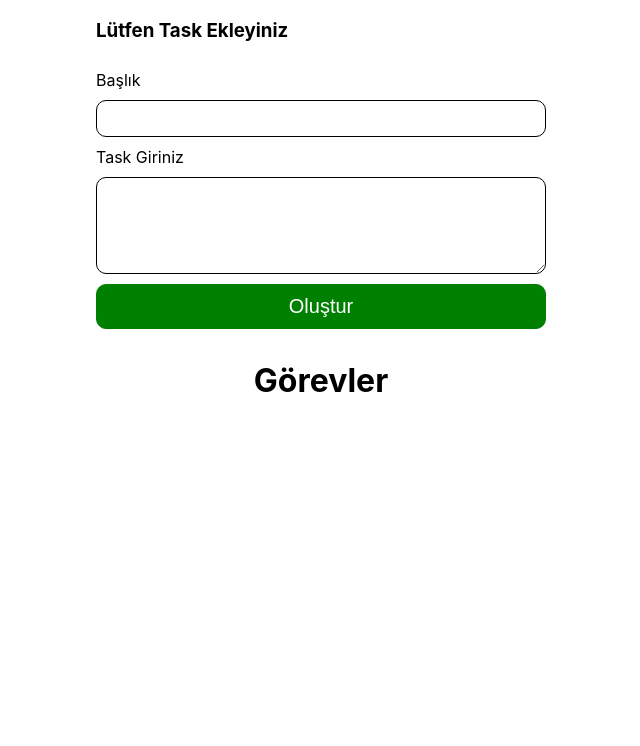
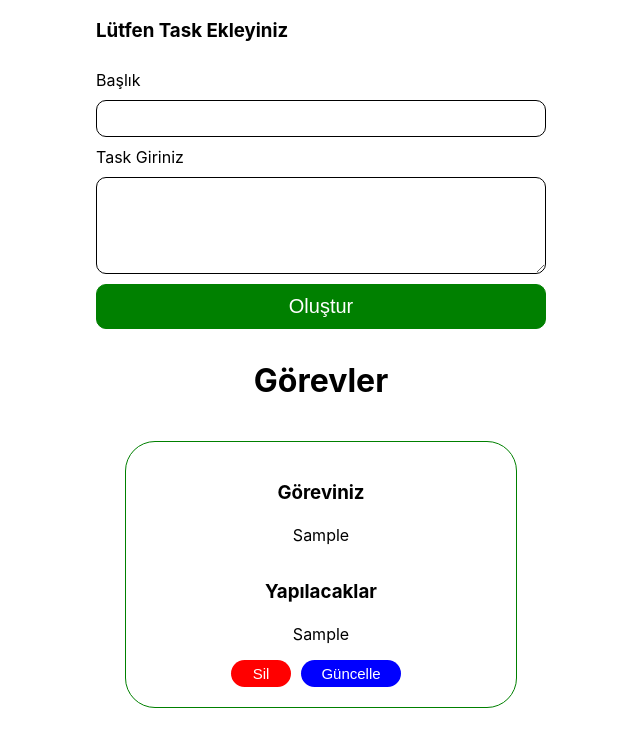
Before and after one commit to meralcihangirli/ReactJS-ReduxEgitimi-2023Guncel-, a React (Create React App) app in the folder task/jiraapplication/: page / in a window 1280 px wide. Both pictures are taken after typing "Sample", "Sample" into the empty fields and a click on the button "Oluştur". Shown: the top 746 px of the page, without its empty margins (319-959 px from the left). Built offline with nearby package versions, Linux system fonts and the light colour scheme.

Commit message:
Listeleme İşlemi CSS özellikleri

```diff
--- a/task/jiraapplication/src/App.css
+++ b/task/jiraapplication/src/App.css
@@ -1,30 +1,30 @@
-.App{
+.App {
   display: flex;
   flex-direction: column;
   align-items: center;
 }
 
-.task-create{
+.task-create {
   width: 450px;
 }
 
-.task-form{
+.task-form {
   display: flex;
   flex-direction: column;
 }
 
-.task-label{
+.task-label {
   margin: 10px 0px;
 }
 
-.task-input{
- padding: 10px;
- border:1px solid black;
- border-radius: 10px;
+.task-input {
+  padding: 10px;
+  border: 1px solid black;
+  border-radius: 10px;
 }
 
-.task-button{
-  border:1px solid green;
+.task-button {
+  border: 1px solid green;
   margin: 10px 0px;
   padding: 10px;
   background-color: green;
@@ -32,3 +32,46 @@
   border-radius: 10px;
   font-size: 20px;
 }
+
+.task-list {
+  display: flex;
+  flex-wrap: wrap;
+  justify-content: center;
+}
+
+.task-show {
+  border: 1px solid green;
+  border-radius: 30px;
+  width: 350px;
+  padding: 20px;
+  display: flex;
+  flex-direction: column;
+  align-items: center;
+  margin: 20px;
+}
+
+.task-title{
+  margin-bottom: 5px;
+}
+
+.task-delete {
+  padding: 5px;
+  font-size: 15px;
+  width: 60px;
+  border: none;
+  border-radius: 30px;
+  background-color: red;
+  color: white;
+  margin-right: 10px;
+}
+
+.task-edit {
+  padding: 5px;
+  font-size: 15px;
+  width: 100px;
+  border: none;
+  border-radius: 30px;
+  background-color: blue;
+  color: white;
+  margin-right: 10px;
+}
--- a/task/jiraapplication/src/components/TaskList.js
+++ b/task/jiraapplication/src/components/TaskList.js
@@ -1,7 +1,7 @@
 import TaskShow from "./TaskShow";
 
 function TaskList({tasks}) {
-    return (<div>
+    return (<div className="task-list">
 {tasks.map((task,index)=>{
     return (
         <TaskShow key={index} task={task}/>
--- a/task/jiraapplication/src/components/TaskShow.js
+++ b/task/jiraapplication/src/components/TaskShow.js
@@ -1,6 +1,15 @@
 function TaskShow({ task }) {
     console.log(task)
-    return (<div></div>);
+    return (<div className="task-show">
+        <h3 className="task-title">Göreviniz</h3>
+        <p>{task.title}</p>
+        <h3 className="task-title">Yapılacaklar</h3>
+        <p>{task.taskDesc}</p>
+        <div>
+            <button className="task-delete" >Sil</button>
+            <button className="task-edit">Güncelle</button>
+        </div>
+    </div>);
 }
 
 export default TaskShow;
```
